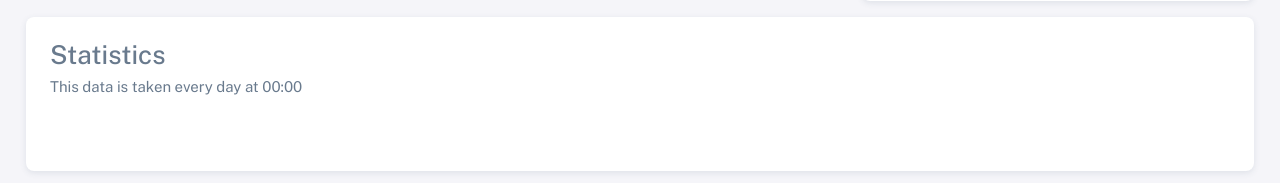
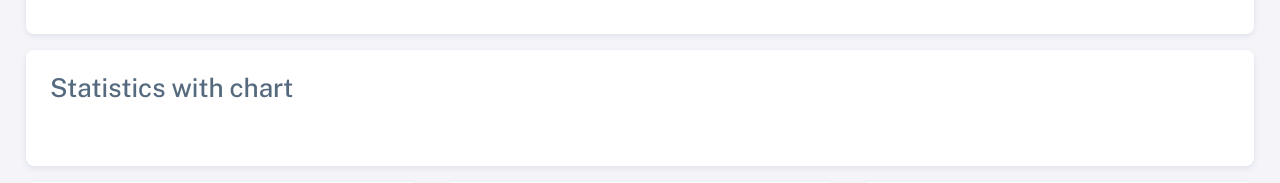
Before and after one commit to Rahmatillo05/workly, a Yii app: template views/statistics/index.php in a window 1280 px wide. Shown: the part 237-420 px from the top of the page. Run offline with PHP 8.4 and a stand-in for Yii, Linux system fonts and the light colour scheme; the template is opened without the code that fills it, so the values that code supplies are empty; some libraries are stand-ins or nearby versions.

Commit message:
main statistics' ui

```diff
--- a/views/statistics/_order_amount.php
+++ b/views/statistics/_order_amount.php
@@ -21,7 +21,7 @@ $js = <<<JS
           series: {$data['order_amount']},
           chart: {
             type: 'donut',
-            height: 300,
+            height: 350,
             width: '100%'
         },
         labels:{$data['name']},
--- a/views/statistics/index.php
+++ b/views/statistics/index.php
@@ -8,6 +8,13 @@ $this->title = 'Statistics';
 $this->params['breadcrumbs'][] = $this->title;
 ?>
 <div class="row">
+
+    <div class="col-12 my-3">
+        <?= $this->render('_statistics_table', compact('statistics')) ?>
+    </div>
+    <div class="col-12 mb-3">
+        <?= $this->render('_statistics_chart') ?>
+    </div>
     <div class="col-md-4">
         <?= $this->render('_product_amount') ?>
     </div>
@@ -17,11 +24,4 @@ $this->params['breadcrumbs'][] = $this->title;
     <div class="col-md-4">
         <?= $this->render('_order_revenue')?>
     </div>
-    <div class="col-12 my-3">
-        <?= $this->render('_statistics_table', compact('statistics')) ?>
-    </div>
-    <col-12>
-        <?= $this->render('_statistics_chart') ?>
-    </col-12>
-
 </div>
```
